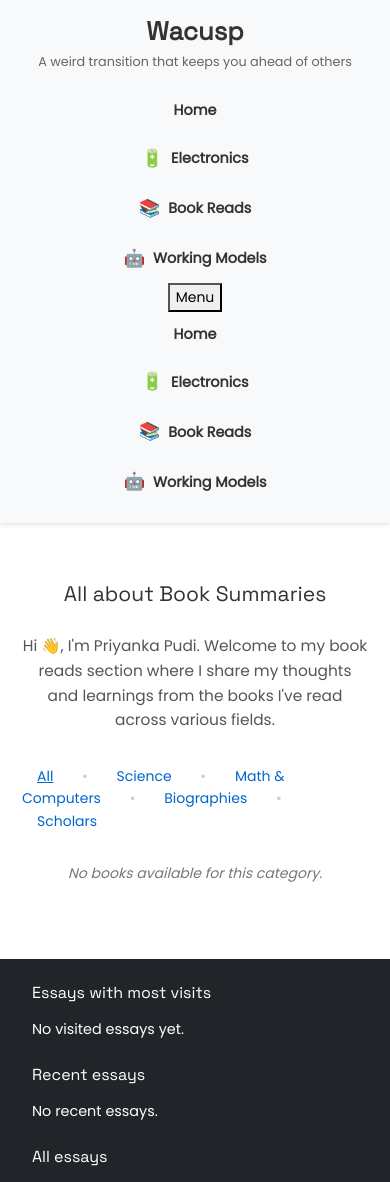
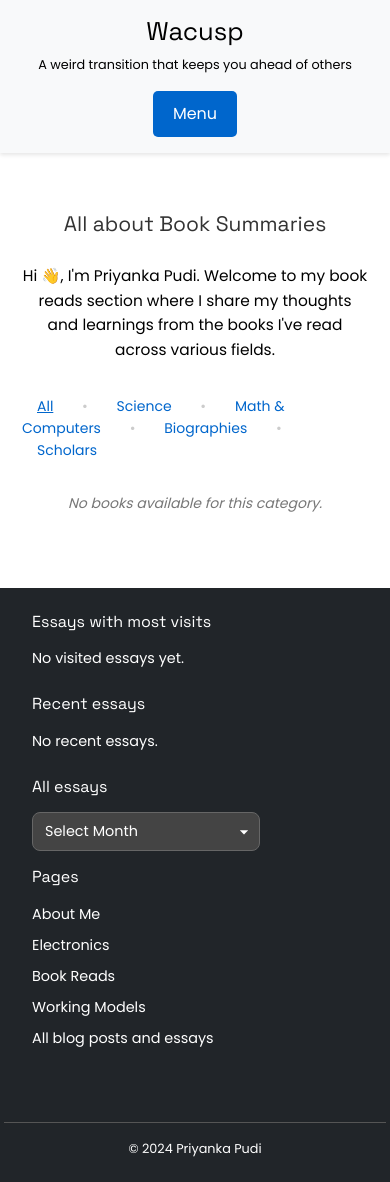
Before and after one commit to priyankaforu/priyankas-portfolio, a Flask app: page /book-reads in a window 390 px wide. Shown: the top 1182 px of the page. After the commit the page ends 1157 px from the top, so only its background shows below. Run offline with Flask 3, Linux system fonts and the light colour scheme.

Commit message:
Update style.css

```diff
--- a/static/style.css
+++ b/static/style.css
@@ -15,6 +15,11 @@ main {
 h1, h2, h3, h4, h5, h6 {
     font-family: 'Space Grotesk', sans-serif;
     color: #000; /* Ensure headings are black for maximum opacity */
+}
+
+p{
+    font-family: 'poppins';
+    color: #000;
 }
 
 .container {
@@ -247,22 +252,11 @@ footer h4 {
     box-shadow: 0 2px 4px rgba(0,0,0,0.1);
 }
 
-.site-title {
-    font-family: 'Space Grotesk', sans-serif;
-    font-size: 2.2rem;
-    margin-bottom: 0.3rem;
-    color: #333;
-    font-weight: Bold;
+.site-nav {
+    position: relative;
 }
 
-.site-subtitle {
-    font-family: 'Poppins', sans-serif;
-    font-size: 0.9rem;
-    color: #666;
-    margin-bottom: 1rem;
-}
-
-.site-nav ul {
+.desktop-menu {
     list-style-type: none;
     padding: 0;
     margin: 0;
@@ -270,21 +264,8 @@ footer h4 {
     justify-content: center;
 }
 
-.site-nav li {
+.desktop-menu li {
     margin: 0 1.5rem;
-    position: relative;
-}
-
-/* Add this new rule for the divider */
-.site-nav li:not(:last-child)::after {
-    content: '';
-    position: absolute;
-    right: -1.5rem;
-    top: 50%;
-    transform: translateY(-50%);
-    height: 1em;
-    width: 1px;
-    background-color: #ccc;
 }
 
 .site-nav a {
@@ -299,6 +280,60 @@ footer h4 {
 .site-nav a:hover {
     color: #0066cc;
 }
+
+/* Mobile menu styles */
+.mobile-menu {
+    display: none;
+}
+
+.menu-toggle {
+    background-color: #0066cc;
+    color: white;
+    border: none;
+    padding: 10px 20px;
+    font-size: 1rem;
+    cursor: pointer;
+    border-radius: 5px;
+}
+
+.mobile-menu-items {
+    display: none;
+    flex-direction: column;
+    background-color: #f8f9fa;
+    position: absolute;
+    top: 100%;
+    left: 0;
+    right: 0;
+    z-index: 1000;
+    box-shadow: 0 4px 6px rgba(0,0,0,0.1);
+
+}
+
+.mobile-menu-items.active {
+    display: flex;
+}
+
+.mobile-menu-items li {
+    margin: 0;
+    padding: 10px 0;
+    border-bottom: 1px solid #e0e0e0;
+}
+
+.mobile-menu-items li:last-child {
+    border-bottom: none;
+}
+
+/* Responsive adjustments */
+@media (max-width: 768px) {
+    .desktop-menu {
+        display: none;
+    }
+
+    .mobile-menu {
+        display: block;
+    }
+}
+
 
 /* Emoji styling */
 .site-nav a::before {
@@ -320,34 +355,30 @@ footer h4 {
         font-size: 0.8rem;
     }
 
-    .site-nav ul {
-        flex-direction: column;
-        align-items: center;
+    .desktop-menu {
+        display: none;
     }
 
-    .site-nav li {
-        margin: 0.5rem 0;
-        display: block; /* Change this from 'none' to 'block' */
+    .mobile-menu {
+        display: block;
     }
 
-    .site-nav li:not(:last-child)::after {
-        display: none; /* Remove the divider on mobile */
+    .menu-toggle.active + .mobile-menu-items {
+        display: flex;
+    }
     }
 
-    .site-nav a {
-        font-size: 1rem; /* Slightly larger font size for better touch targets */
-        padding: 0.2rem 0; /* Add some vertical padding for better touch targets */
-    }
-}
-
 /* Emoji styles */
+.emoji-home::before,
 .emoji-electronics::before,
 .emoji-book::before,
 .emoji-models::before {
     margin-right: 0.5rem;
     font-size: 1.2em;
 }
-
+.emoji-home::before {
+    content: '🏠';
+}
 .emoji-electronics::before {
     content: '🔋';
 }
@@ -387,6 +418,28 @@ h4 {
 }
 
 
+@media (max-width: 768px) {
+    .site-header {
+        padding: 1rem 0;
+    }
+
+    .site-title {
+        font-size: 1.8rem;
+    }
+
+    .site-subtitle {
+        font-size: 0.8rem;
+    }
+
+    .desktop-menu {
+        display: none;
+    }
+
+    .mobile-menu {
+        display: block;
+    }
+}
+
 /* Existing styles continue... */
 @media (max-width: 768px) {
     footer .col-md-3 {
@@ -416,10 +469,6 @@ h4 {
 
     h5{
         font-size: 1.2rem;
-    }
-
-    .site-subtitle {
-        font-size: 0.8rem;
     }
 
     .site-nav a {
```
